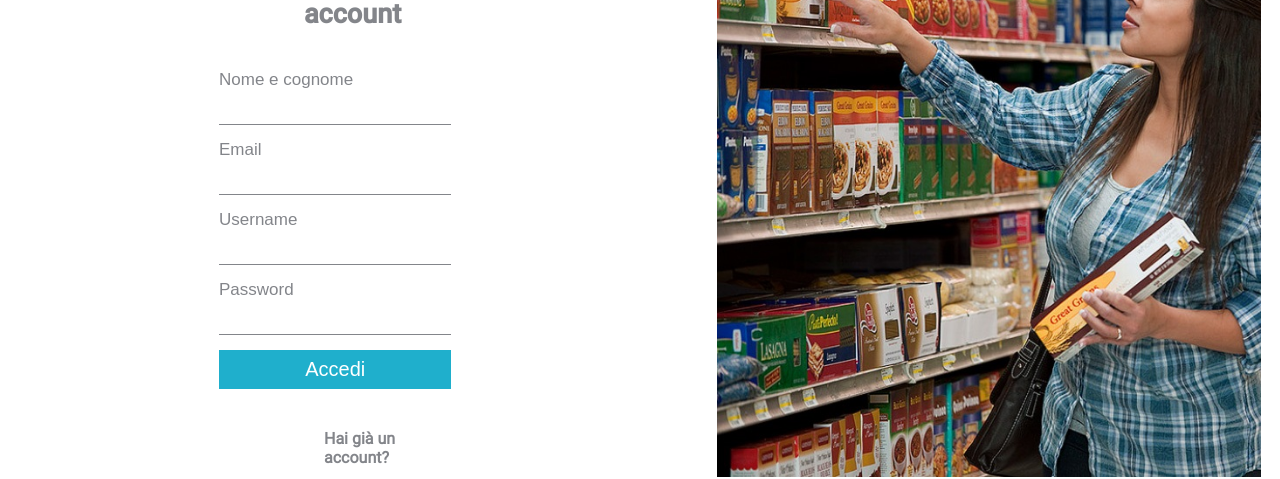
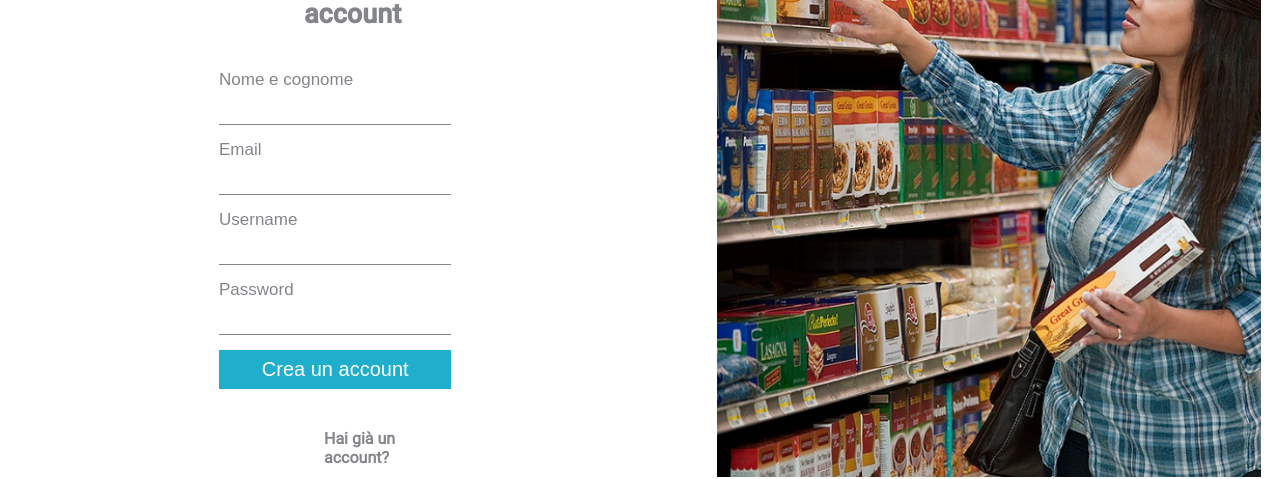
Before and after one commit to davidecarizzoni/faiSpesa, an Angular app: page /signin in a window 1280 px wide. Shown: the part 236-715 px from the top of the page. Built offline with nearby package versions, Linux system fonts and the light colour scheme.

Commit message:
Signin con form angular funzionante

```diff
--- a/src/app/app.module.ts
+++ b/src/app/app.module.ts
@@ -8,6 +8,7 @@ import { ListRoutingModule } from './app-routing-module';
 import { ListComponent } from './components/list/list.component';
 import { PageNotFoundComponent } from './components/page-not-found/page-not-found.component';
 import { SigninComponent } from './components/signin/signin.component';
+import { ReactiveFormsModule, FormsModule } from '@angular/forms';
 
 @NgModule({
   declarations: [
@@ -20,7 +21,9 @@ import { SigninComponent } from './components/signin/signin.component';
   ],
   imports: [
     BrowserModule,
-    ListRoutingModule
+    ListRoutingModule,
+    FormsModule,
+    ReactiveFormsModule
   ],
   providers: [],
   bootstrap: [AppComponent]
--- a/src/app/components/login/login.component.ts
+++ b/src/app/components/login/login.component.ts
@@ -1,5 +1,6 @@
 import { Component, OnInit } from '@angular/core';
 import { LoginService } from 'src/app/services/login.service';
+import { FormGroup, FormBuilder,FormArray,Validators, FormControl } from '@angular/forms';
 
 @Component({
   selector: 'app-login',
--- a/src/app/components/signin/signin.component.html
+++ b/src/app/components/signin/signin.component.html
@@ -12,16 +12,16 @@
             <td class="left">
                 <h1>Fai spesa</h1>
                 <h2 class="titolo">Crea un account</h2><br>
-                <form class="inTable">
+                <form [formGroup]="signForm" (ngSubmit)="onSubmit(signForm.value)" class="inTable">
                     <label>Nome e cognome</label><br>
-                    <input type="text" name="nomeCognome"><br>
+                    <input type="text" name="nomeCognome" formControlName="nomeCognome"><br>
                     <label>Email</label><br>
-                    <input type="text" name="email">
+                    <input type="text" name="email" formControlName="email">
                     <label>Username</label><br>
-                    <input type="text" name="username">
+                    <input type="text" name="username" formControlName="username">
                     <label>Password</label><br>
-                    <input type="password" name="psw"><br>
-                    <a href="liste.html"><button type="button" class="bottone">Accedi</button></a>
+                    <input type="password" name="password" formControlName="password"><br>
+                    <button type="submit" class="bottone">Crea un account</button>
                 </form>
                 <br>
                 <h4 class="titolo">Hai già un account?</h4>
--- a/src/app/components/signin/signin.component.ts
+++ b/src/app/components/signin/signin.component.ts
@@ -1,4 +1,7 @@
 import { Component, OnInit } from '@angular/core';
+import { FormGroup, FormBuilder,FormArray,Validators, FormControl } from '@angular/forms';
+import { LoginService } from 'src/app/services/login.service';
+import { Router } from '@angular/router';
 
 @Component({
   selector: 'app-signin',
@@ -7,9 +10,22 @@ import { Component, OnInit } from '@angular/core';
 })
 export class SigninComponent implements OnInit {
 
-  constructor() { }
+  signForm: FormGroup;
+  constructor(private login:LoginService,private fb: FormBuilder,private router: Router) {
+    this.signForm = this.fb.group({
+      nomeCognome: '',
+      email:'',
+      username:'',
+      password: '',
+    });
+  }
 
   ngOnInit(): void {
   }
 
+  onSubmit(user){
+    this.router.navigateByUrl("/login");
+    this.login.add(user);
+  }
+
 }
--- a/src/app/services/login.service.ts
+++ b/src/app/services/login.service.ts
@@ -39,4 +39,9 @@ export class LoginService {
       // name.setAttribute('value','')
     }
   }
+  add(user){
+    user.admin=false;
+    this.users.push(user);
+    console.log(this.users);
+  }
 }
```
